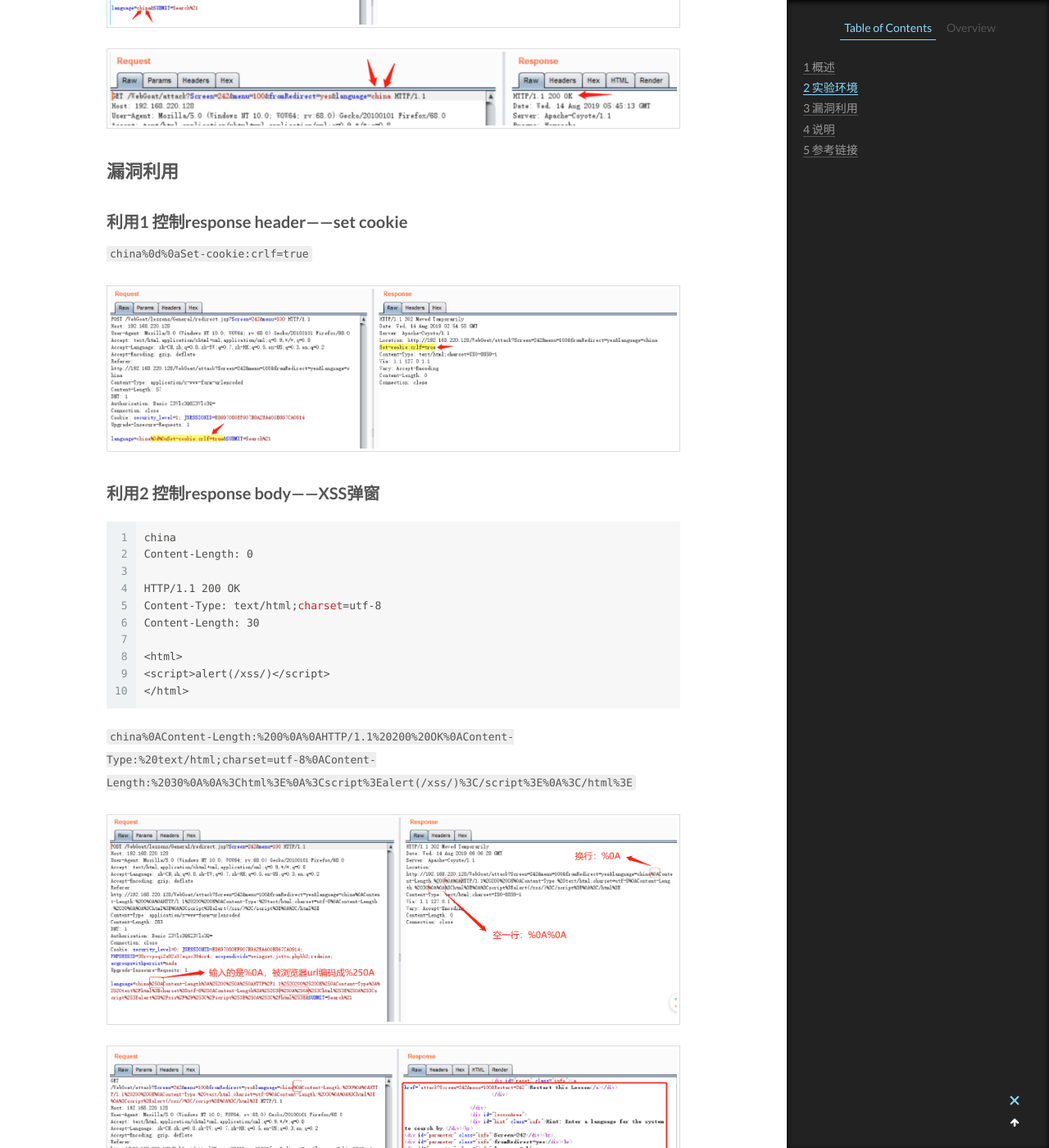
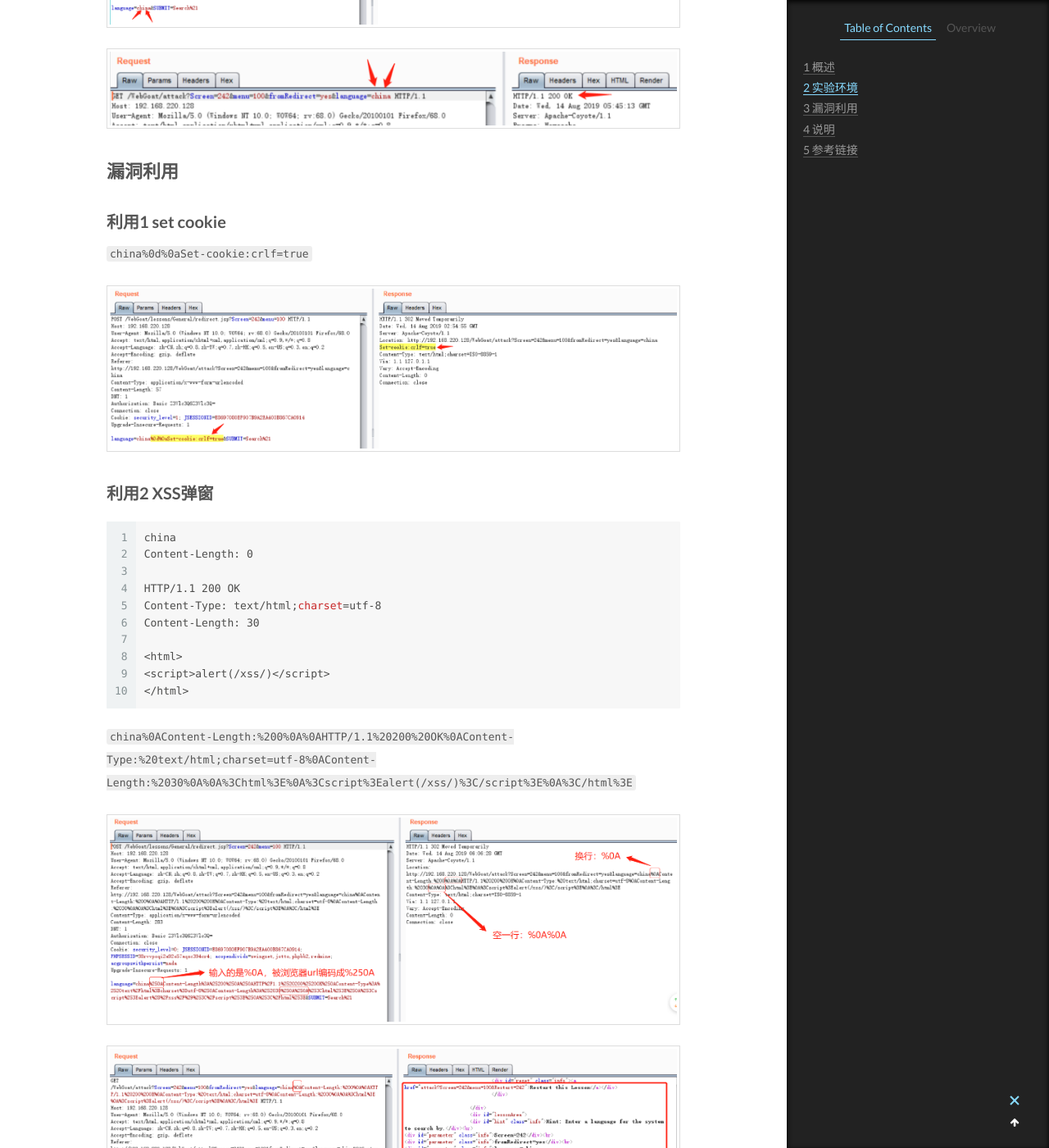
Before and after one commit to flosec/flosec.github.io, a Jekyll site: the page built from _posts/2019-10-13-CRLF.md, in a window 1280 px wide and 1400 px high, scrolled down 1133 px. Shown: the whole window at 82% size. Built offline with Jekyll 4.4.1, drawn with Linux system fonts in a browser that asks for light colours; some of the changed text lies outside the part shown.

Commit message:
Update 2019-10-13-CRLF.md

````diff
--- a/_posts/2019-10-13-CRLF.md
+++ b/_posts/2019-10-13-CRLF.md
@@ -24,13 +24,13 @@ tags:
 
 ## 漏洞利用
 
-### 利用1 控制response header——set cookie
+### 利用1 set cookie
 
 `china%0d%0aSet-cookie:crlf=true`
 
 ![pic](/assets/crlf/4.png)
 
-### 利用2 控制response body——XSS弹窗
+### 利用2 XSS弹窗
 
 ```sh
 china
@@ -53,7 +53,7 @@ Content-Length: 30
 
 ![pic](/assets/crlf/7.png)
 
-### 利用2 控制response body——XSS跳转劫持
+### 利用3 XSS跳转劫持
 
 换行符是`%0d%0a`，空一行是`%0d%0a%0d%0a`，实验也是成功的
 
````
Also changed, not shown: other parts of _posts/2019-10-13-CRLF.md (+1 -1 lines).
